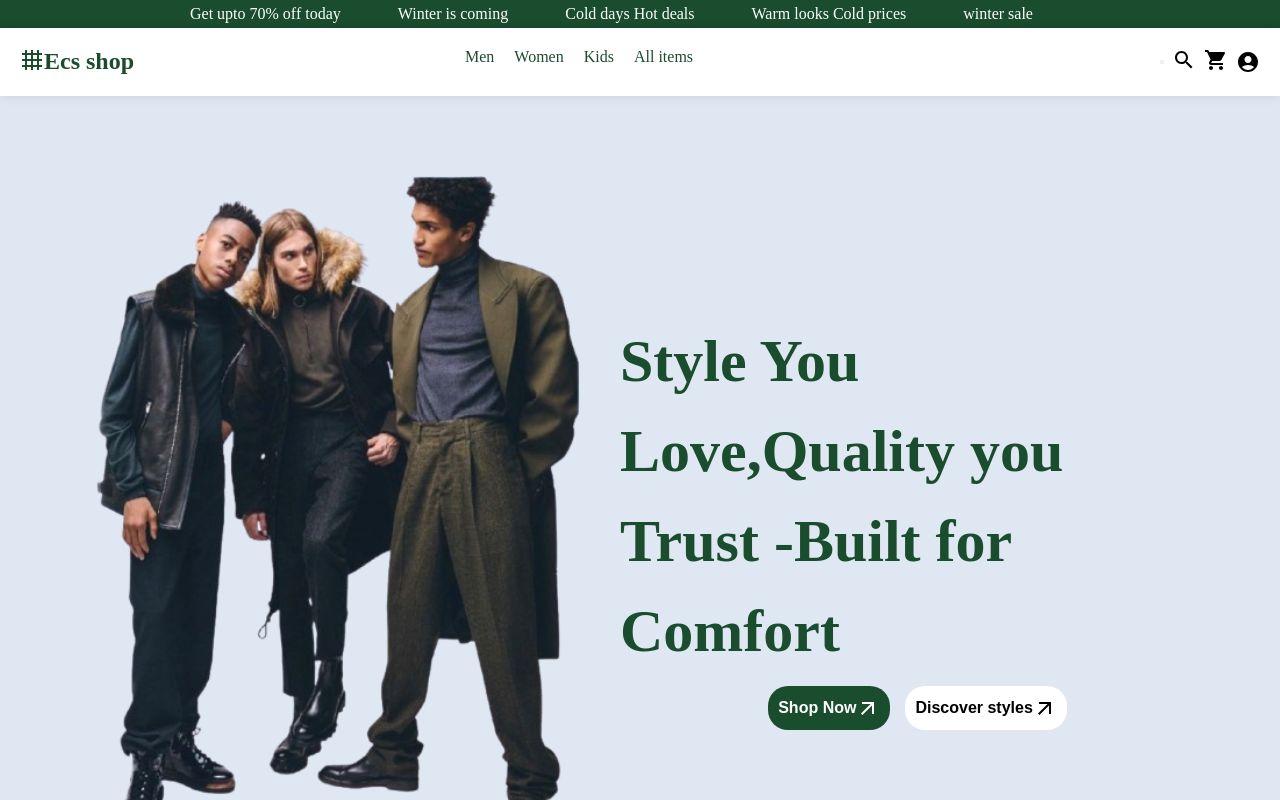
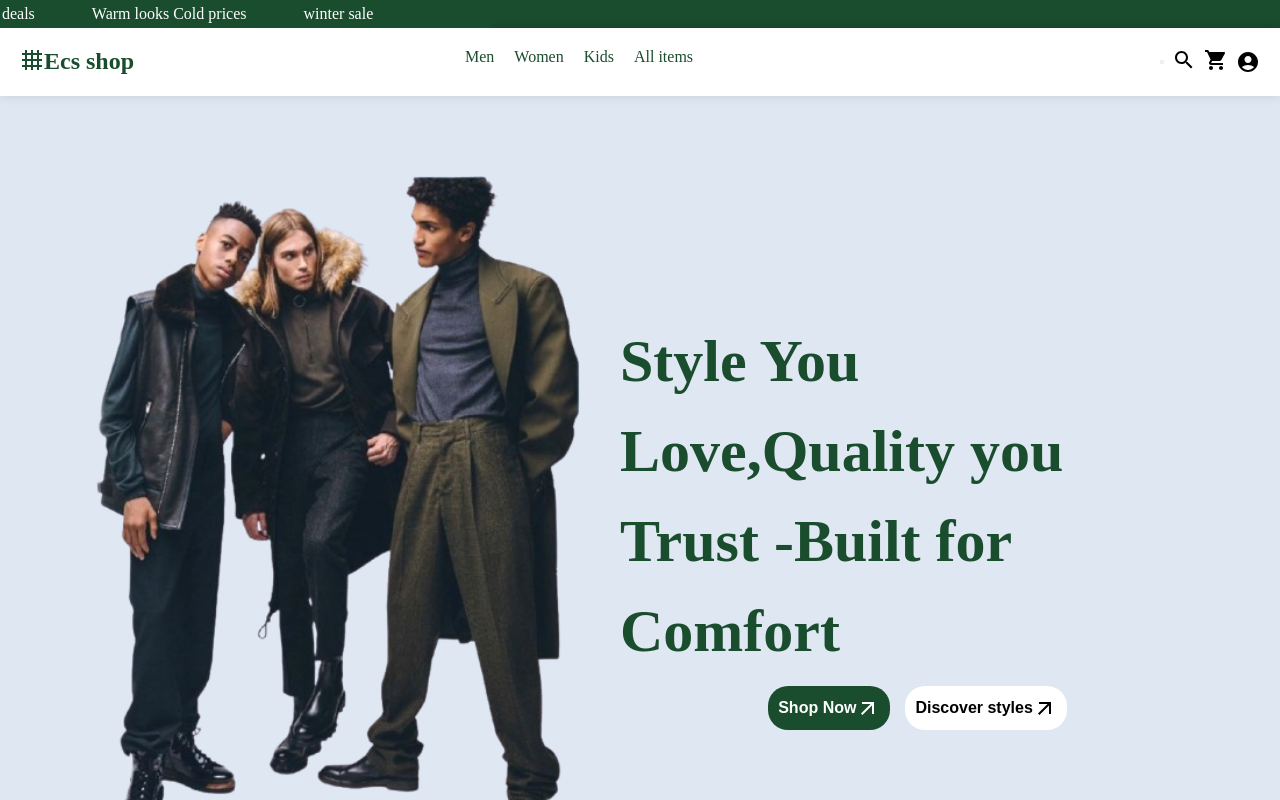
Before and after one commit to johnkinuthiaa/Ecs-F-E, a React (Vite) app: page / in a window 1280 px wide. Shown: the top 800 px of the page. Built offline with nearby package versions, Linux system fonts and the light colour scheme; no server answers.

Commit message:
marquee animation

```diff
--- a/src/components/Adverts.jsx
+++ b/src/components/Adverts.jsx
@@ -1,13 +1,14 @@
 import "./styles/StripAnimation.css"
 const Adverts =()=>{
     const stripStyles ={
-        display:"flex",
+        display:"inline-flex",
         color:"#fff",
         backgroundColor:"rgb(26, 77, 46)",
         padding:"5px",
         justifyContent:"space-evenly",
         margin:"0 auto",
         width:"80%",
+        whiteSpace:"nowrap"
 
     }
     return(
--- a/src/components/styles/StripAnimation.css
+++ b/src/components/styles/StripAnimation.css
@@ -0,0 +1,12 @@
+.advert__strip{
+    animation: marquee 12s linear infinite;
+}
+@keyframes marquee {
+    0%{
+        transform: translate(10px);
+    }
+    100%{
+        transform: translate(-110%);
+    }
+
+}
```
